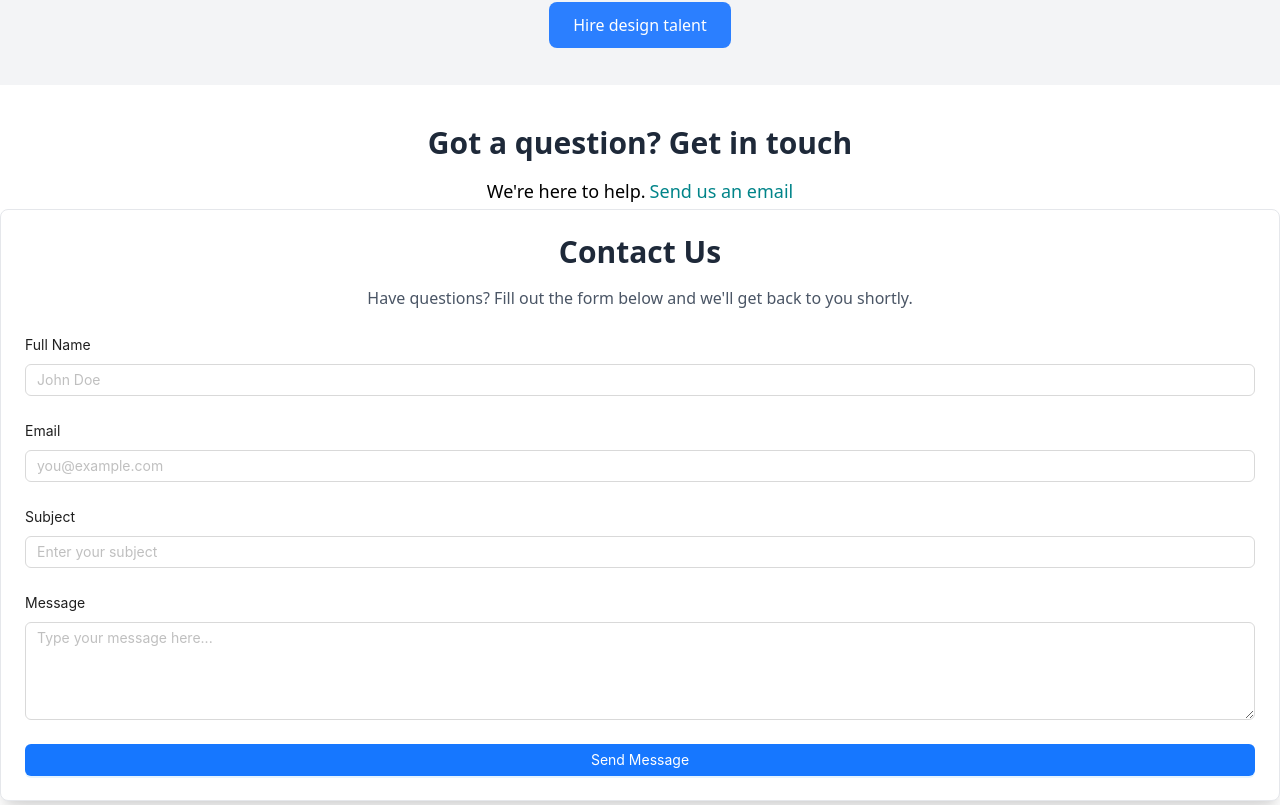
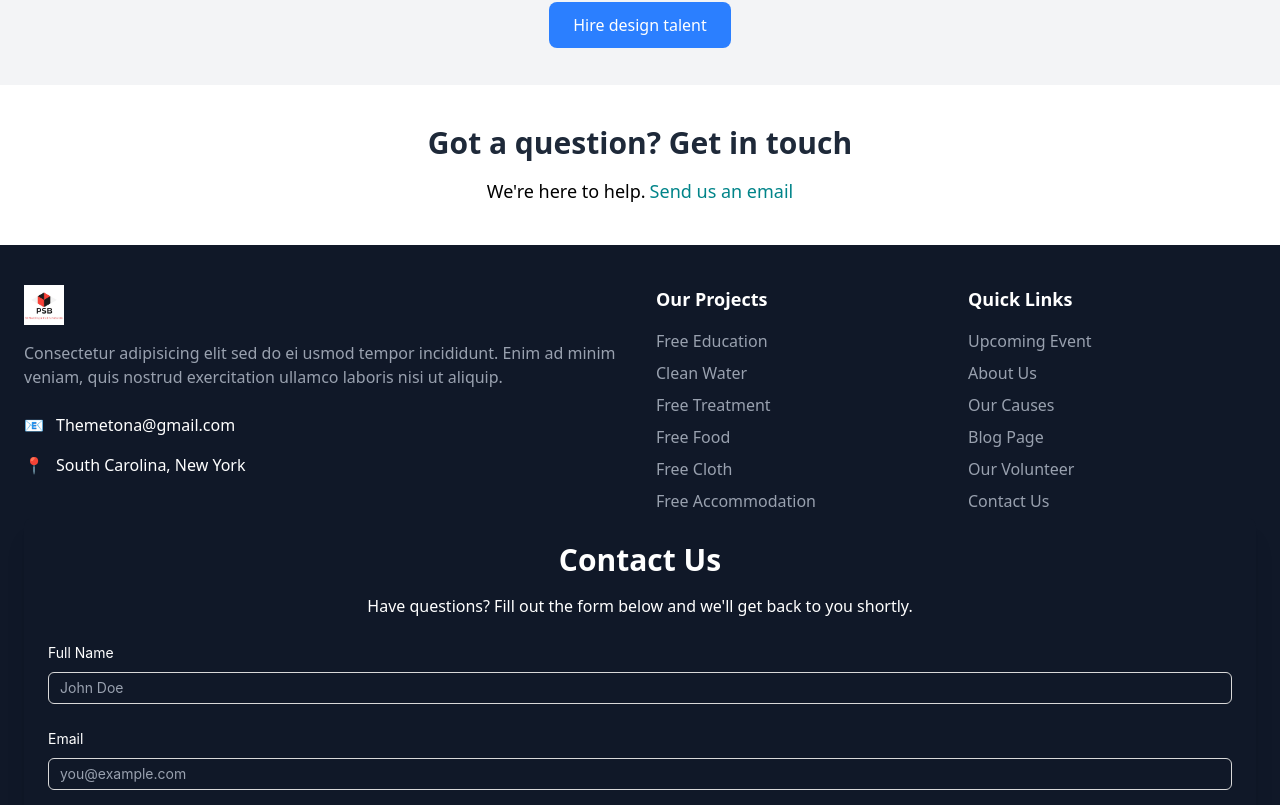
Before and after one commit to gmhridu/CAD, a React (Vite) app: page / in a window 1280 px wide. Shown: the part 4415-5220 px from the top of the page. Built offline with nearby package versions, Linux system fonts and the light colour scheme.

Commit message:
update get in touch

```diff
--- a/src/components/GetInTouch.tsx
+++ b/src/components/GetInTouch.tsx
@@ -1,9 +1,8 @@
 import { Link } from "react-router-dom";
-import Contact from "@/pages/Contact";
 
 const GetInTouch = () => {
   return (
-    <div className="mt-10">
+    <div className="my-10">
       <h1 className="text-2xl md:text-3xl font-bold text-gray-800 text-center">
         Got a question? Get in touch
       </h1>
@@ -15,7 +14,6 @@ const GetInTouch = () => {
           </span>
         </Link>
       </p>
-      <Contact className="w-full max-w-7xl mx-2" />
     </div>
   );
 };
```
